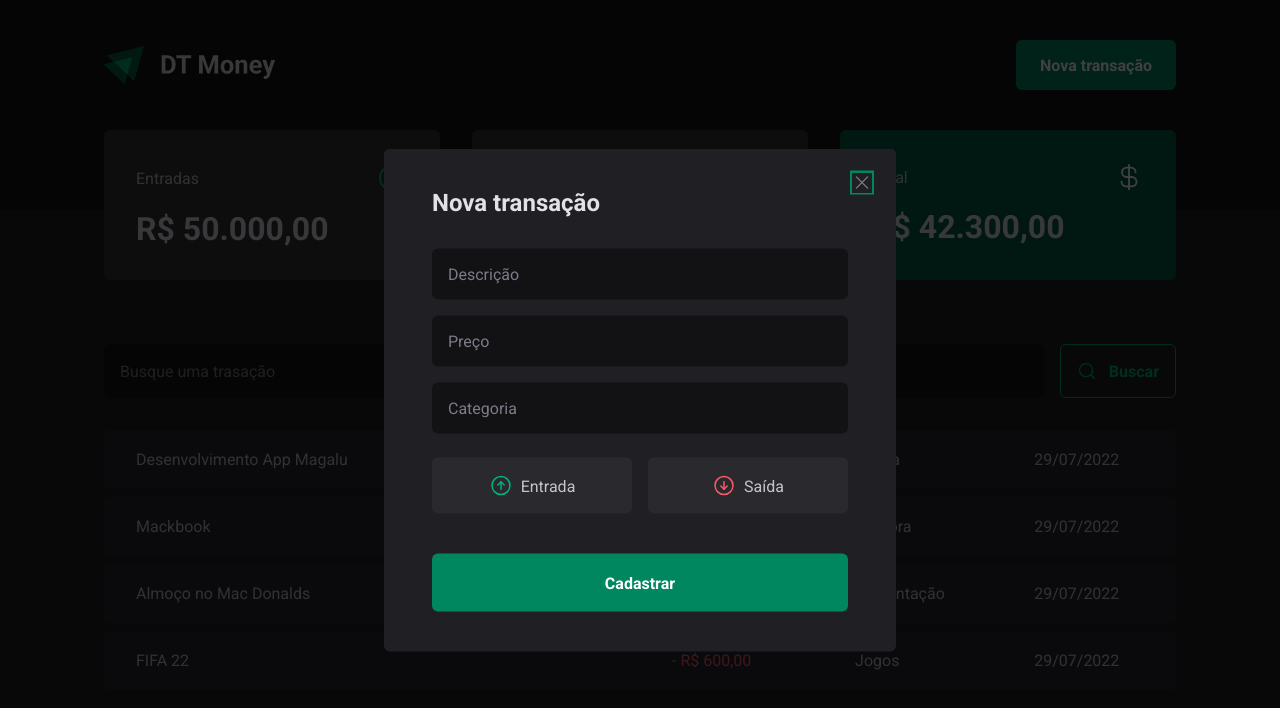
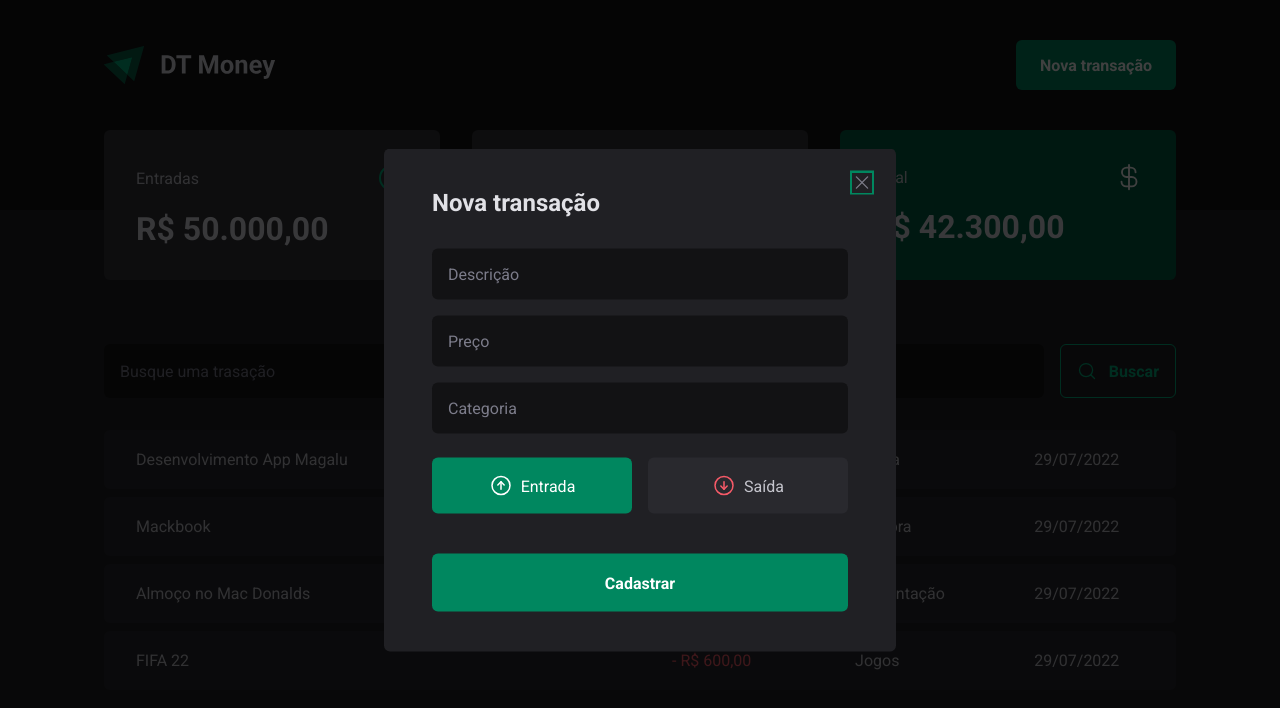
Before and after one commit to ronaldprofile/rseat-dt-money, a React (Vite) app: page / in a window 1280 px wide. Both pictures are taken after a click on the button "Nova transação". Shown: the top 708 px of the page. Built offline with nearby package versions, Linux system fonts and the light colour scheme; data requests are answered from the project's data file.

Commit message:
fecthing transaction by query from api

```diff
--- a/src/components/NewTransactionModal/index.tsx
+++ b/src/components/NewTransactionModal/index.tsx
@@ -1,7 +1,7 @@
 import { zodResolver } from "@hookform/resolvers/zod";
 import * as Dialog from "@radix-ui/react-dialog";
 import { ArrowCircleDown, ArrowCircleUp, X } from "phosphor-react";
-import { useForm } from "react-hook-form";
+import { Controller, useForm } from "react-hook-form";
 import * as zod from "zod";
 import * as N from "./styles";
 
@@ -9,7 +9,7 @@ const newTransactionFormSchema = zod.object({
   price: zod.number(),
   description: zod.string(),
   categody: zod.string(),
-  // type: zod.enum(["income", "outcome"]),
+  type: zod.enum(["income", "outcome"]),
 });
 
 type NewTransactionFormInputs = zod.infer<typeof newTransactionFormSchema>;
@@ -20,8 +20,12 @@ export function NewTransactionModal() {
     register,
     formState: { isSubmitting },
     reset,
+    control,
   } = useForm<NewTransactionFormInputs>({
     resolver: zodResolver(newTransactionFormSchema),
+    defaultValues: {
+      type: "income",
+    },
   });
 
   async function handleCreateNewTransaction(data: NewTransactionFormInputs) {
@@ -62,7 +66,15 @@ export function NewTransactionModal() {
             {...register("categody")}
           />
 
-          <N.TransactionType>
+          <Controller
+            name="type"
+            control={control}
+            render={({ field }) => {
+              return (
+                <N.TransactionType
+                  onValueChange={field.onChange}
+                  value={field.value}
+                >
                   <N.TransactionTypeButton
                     type="button"
                     variant="income"
@@ -80,6 +92,9 @@ export function NewTransactionModal() {
                     Saída
                   </N.TransactionTypeButton>
                 </N.TransactionType>
+              );
+            }}
+          />
 
           <button type="submit" disabled={isSubmitting}>
             {isSubmitting ? "Cadastrando" : "Cadastrar"}
--- a/src/contexts/Transactions/TransactionContext.tsx
+++ b/src/contexts/Transactions/TransactionContext.tsx
@@ -3,6 +3,7 @@ import { Transaction } from "./TransactionProvider";
 
 interface TransactionContextType {
   transactions: Transaction[];
+  getTransactions: (query?: string) => Promise<void>;
 }
 
 export const TransactionsContext = createContext({} as TransactionContextType);
--- a/src/contexts/Transactions/TransactionProvider.tsx
+++ b/src/contexts/Transactions/TransactionProvider.tsx
@@ -19,19 +19,25 @@ export function TransactionsContextProvider({
 }: TransactionsContextProviderProps) {
   const [transactions, setTransactions] = useState<Transaction[]>([]);
 
-  useEffect(() => {
-    async function getTransactions() {
-      const response = await fetch("http://localhost:3000/transactions");
-      const data = await response.json();
+  async function getTransactions(query?: string) {
+    const baseURL = new URL("http://localhost:3000/transactions");
 
-      setTransactions(data);
+    if (query) {
+      baseURL.searchParams.append("q", query);
     }
 
+    const response = await fetch(baseURL);
+    const data = await response.json();
+
+    setTransactions(data);
+  }
+
+  useEffect(() => {
     getTransactions();
   }, []);
 
   return (
-    <TransactionsContext.Provider value={{ transactions }}>
+    <TransactionsContext.Provider value={{ transactions, getTransactions }}>
       {children}
     </TransactionsContext.Provider>
   );
--- a/src/pages/Transactions/components/SearchForm/index.tsx
+++ b/src/pages/Transactions/components/SearchForm/index.tsx
@@ -1,5 +1,6 @@
+import { useForm } from "react-hook-form";
+import { useTransactions } from "../../../../contexts/Transactions/TransactionContext";
 import { MagnifyingGlass } from "phosphor-react";
-import { useForm } from "react-hook-form";
 import { zodResolver } from "@hookform/resolvers/zod";
 import * as zod from "zod";
 import * as S from "./styles";
@@ -15,17 +16,14 @@ export function SearchForm() {
     handleSubmit,
     register,
     formState: { isSubmitting },
-    resetField,
   } = useForm<SearchFormInputs>({
     resolver: zodResolver(searchFormSchema),
   });
 
+  const { getTransactions } = useTransactions();
+
   async function handleSearchTransaction(data: SearchFormInputs) {
-    await new Promise((resolve) => setTimeout(resolve, 2000));
-
-    console.log(data);
-
-    resetField("query")
+    await getTransactions(data.query);
   }
 
   return (
```
Lines whose indentation alone changed are shown as unchanged.
